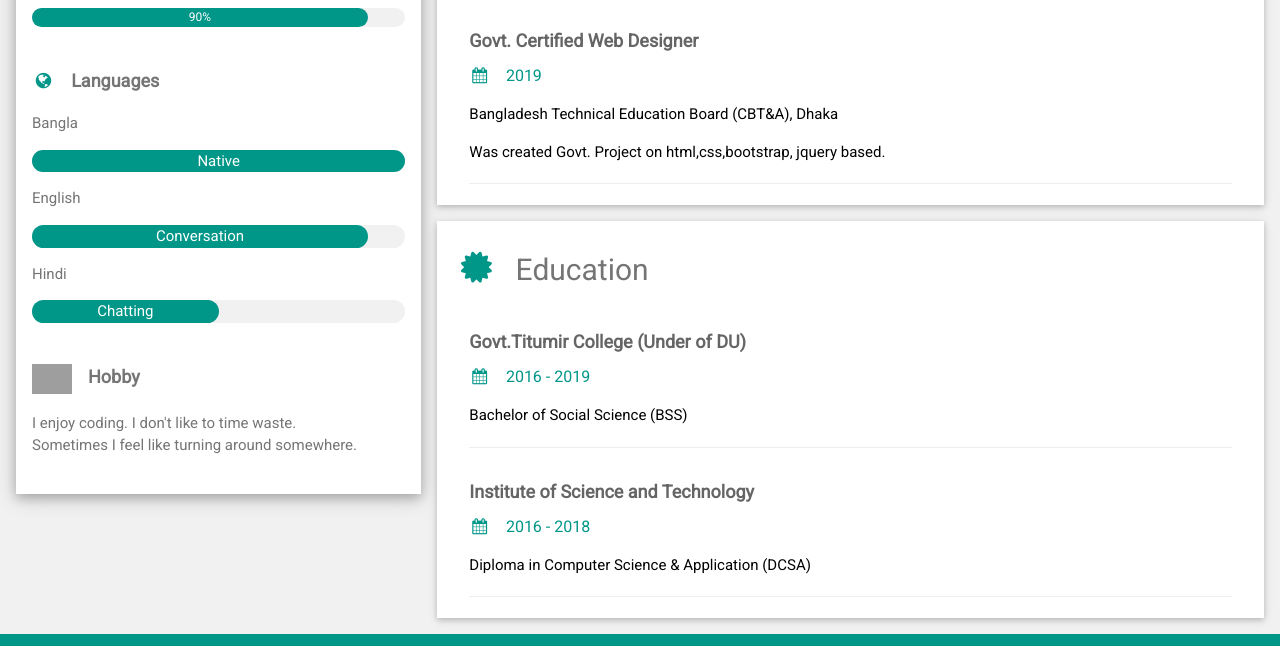
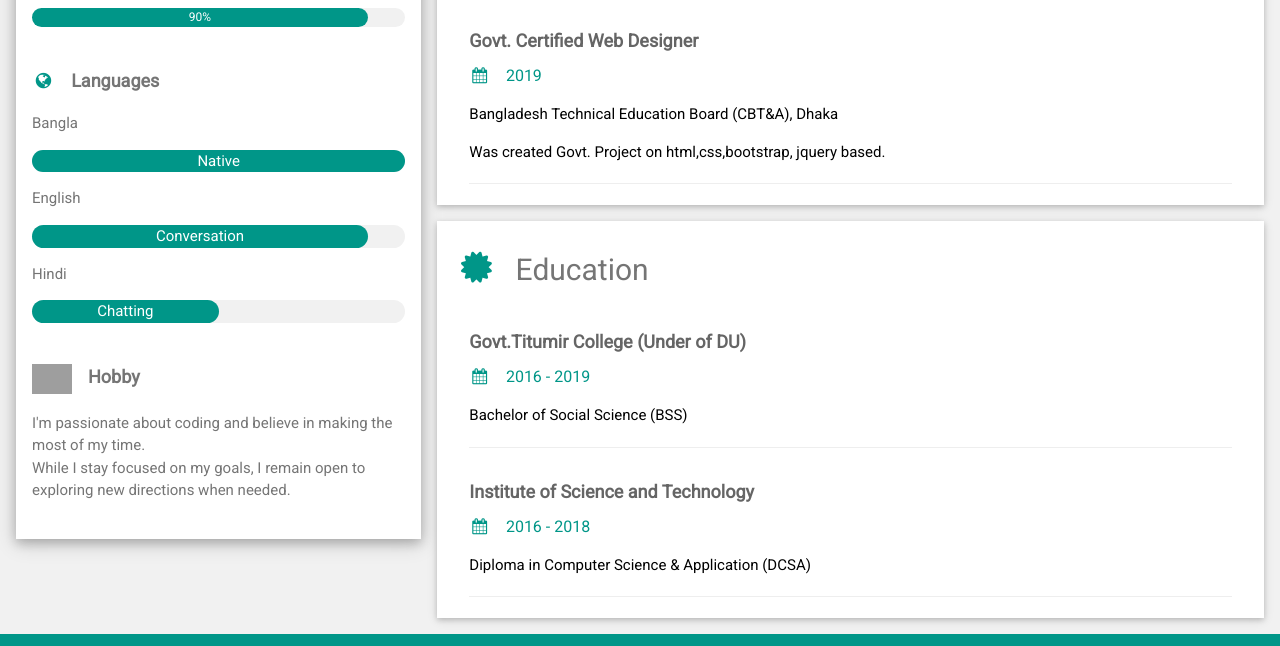
Before and after one commit to devkamalhossen/cv, a plain HTML site: page index.html in a window 1280 px wide. Shown: the part 1573-2219 px from the top of the page. Drawn offline with nearby package versions, Linux system fonts and the light colour scheme; grey boxes are pictures that could not be loaded.

Commit message:
Update index.html

```diff
--- a/index.html
+++ b/index.html
@@ -123,7 +123,7 @@ footer.w3-container.w3-teal.w3-center.w3-margin-top a {
           <br>
 
            <p class="w3-large w3-text-theme"><b><img src="https://i.postimg.cc/ZnMZPdZH/220px-Laravel-svg.png" style="width:40px;" class="w3-margin-right">Hobby</b></p>
-          <p>I enjoy coding. I don't like to time waste. <br> Sometimes I feel like turning around somewhere.</p>
+          <p>I'm passionate about coding and believe in making the most of my time. <br> While I stay focused on my goals, I remain open to exploring new directions when needed.</p>
 
           <br>
 
```
